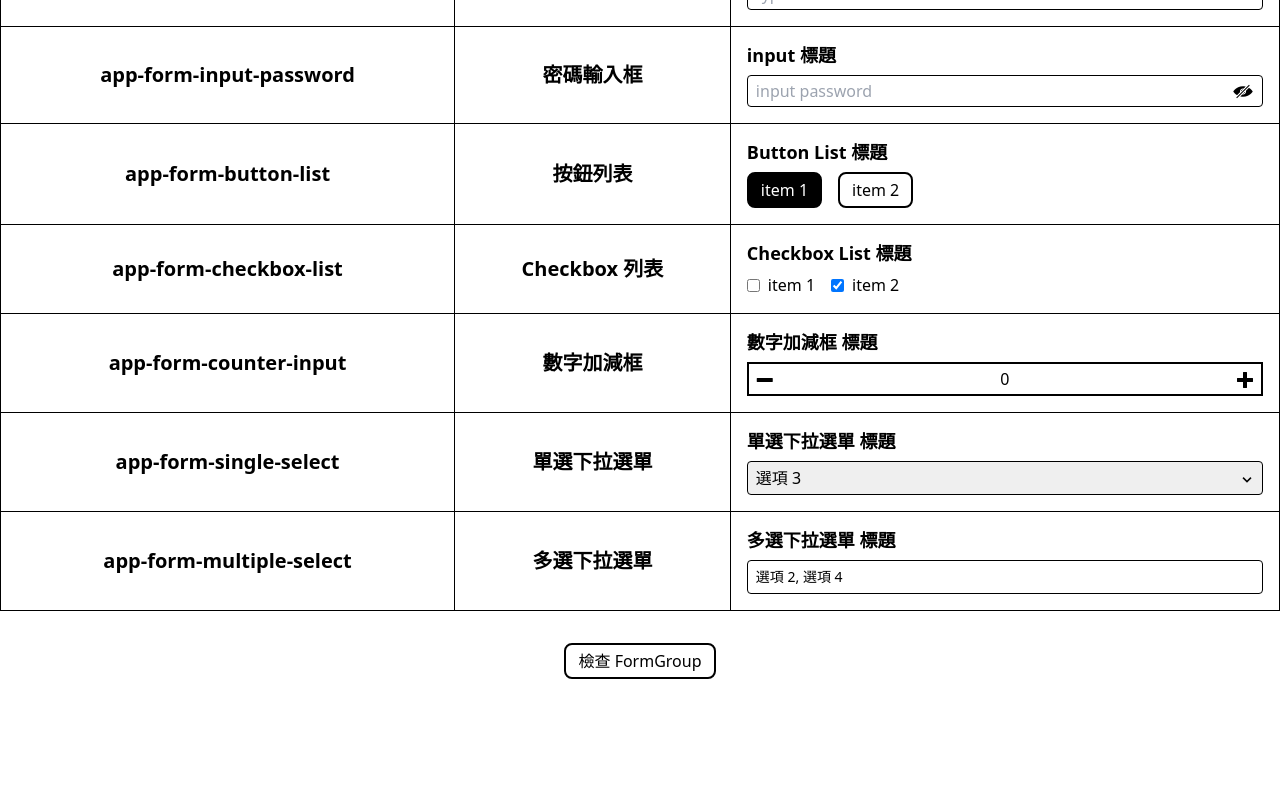
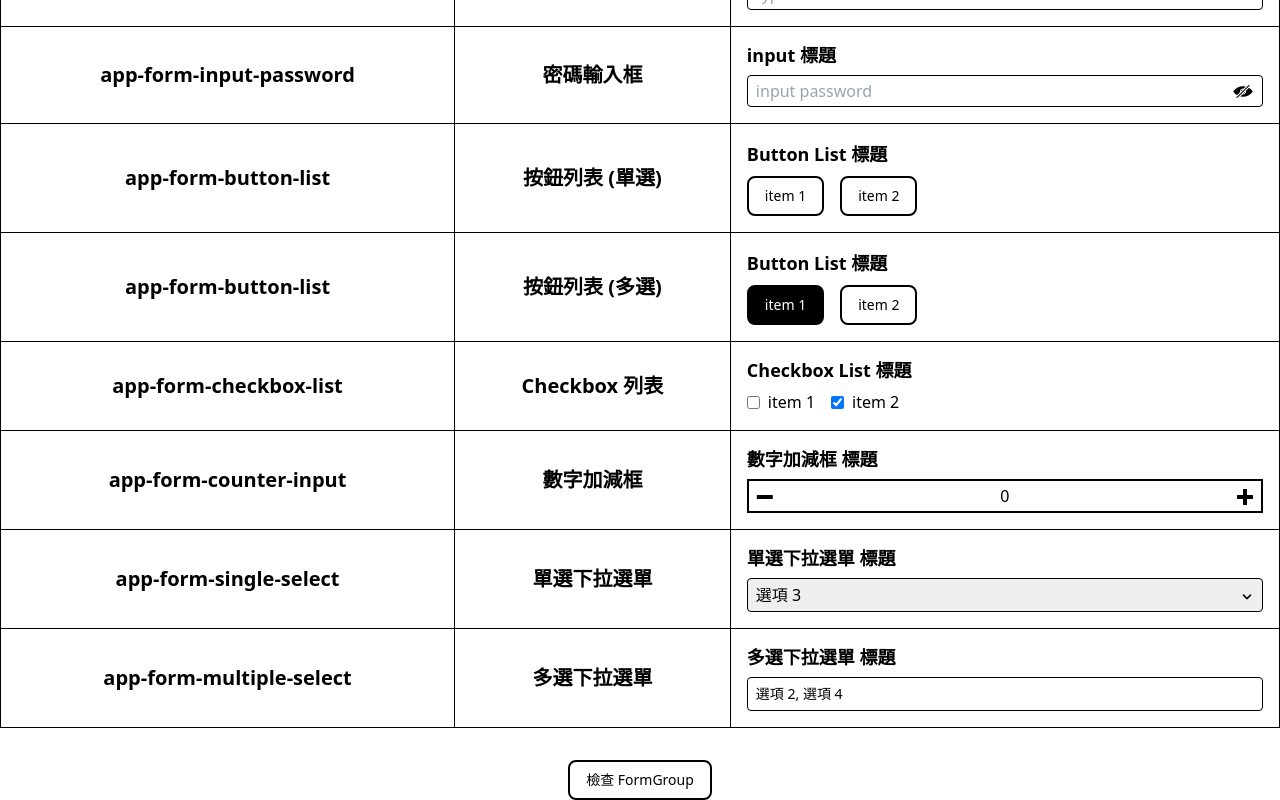
Before and after one commit to Charmying/Test-----Angular, an Angular app: page /pages/demo/demo-forms in a window 1280 px wide. Shown: the part 423-1223 px from the top of the page. Before the commit the page ends 1102 px from the top, so only its background shows below. Built offline with nearby package versions, Linux system fonts and the light colour scheme.

Commit message:
新增 app-form-button-list 共用元件單選多選 & app-button 點擊效果

```diff
--- a/src/app/pages/demo/demo-forms/demo-forms.component.html
+++ b/src/app/pages/demo/demo-forms/demo-forms.component.html
@@ -83,11 +83,24 @@
         <div class="text-h2">app-form-button-list</div>
       </td>
       <td class="text-center align-middle">
-        <div class="text-h2">按鈕列表</div>
+        <div class="text-h2">按鈕列表 (單選)</div>
       </td>
       <td>
         <div>
-          <app-form-button-list [form]="form" [title]="'Button List 標題'" [data]="buttonListData" [formControlName]="'buttonList'"></app-form-button-list>
+          <app-form-button-list [form]="form" [title]="'Button List 標題'" [data]="buttonListData" [formControlName]="'singleButtonList'" [multiple]="false"></app-form-button-list>
+        </div>
+      </td>
+    </tr>
+    <tr>
+      <td class="text-center align-middle">
+        <div class="text-h2">app-form-button-list</div>
+      </td>
+      <td class="text-center align-middle">
+        <div class="text-h2">按鈕列表 (多選)</div>
+      </td>
+      <td>
+        <div>
+          <app-form-button-list [form]="form" [title]="'Button List 標題'" [data]="buttonListData" [formControlName]="'multipleButtonList'" [multiple]="true"></app-form-button-list>
         </div>
       </td>
     </tr>
--- a/src/app/pages/demo/demo-forms/demo-forms.component.ts
+++ b/src/app/pages/demo/demo-forms/demo-forms.component.ts
@@ -55,7 +55,8 @@ export class DemoFormsComponent {
       inputText_email: [''],
       inputText_tel: [''],
       inputPassword: [''],
-      buttonList: [['1']],
+      singleButtonList: [['1']],
+      multipleButtonList: [['1']],
       checkboxList: [['2']],
       plus_minus: ['0'],
       singleSelect: [''],
--- a/src/app/shared/components/button/button.component.html
+++ b/src/app/shared/components/button/button.component.html
@@ -1,17 +1,15 @@
-<div>
-  <button class="w-max rounded-lg px-3 py-1" [ngClass]="{'border-2 border-solid border-black': border}" (click)="click()">
-    <div class="flex">
-      @if (leftIcon) {
-        <div class="mr-1 self-center">
-          <app-icon name="{{ leftIcon }}"></app-icon>
-        </div>
-      }
-      <div class="text-body1">{{ text }}</div>
-      @if (rightIcon) {
-        <div class="ml-1 self-center">
-          <app-icon name="{{ rightIcon }}"></app-icon>
-        </div>
-      }
-    </div>
-  </button>
-</div>
+<button class="w-max h-10 px-4 py-1 rounded-lg transition-colors duration-200" [ngClass]="[buttonClass, border ? 'border-2 border-solid border-black' : 'border-0']" (click)="click()">
+  <div class="flex items-center">
+    <ng-container *ngIf="leftIcon">
+      <div class="mr-1">
+        <app-icon [name]="leftIcon"></app-icon>
+      </div>
+    </ng-container>
+    <div class="text-sm font-medium">{{ text }}</div>
+    <ng-container *ngIf="rightIcon">
+      <div class="ml-1">
+        <app-icon [name]="rightIcon"></app-icon>
+      </div>
+    </ng-container>
+  </div>
+</button>
--- a/src/app/shared/components/forms/form-button-list/form-button-list.component.html
+++ b/src/app/shared/components/forms/form-button-list/form-button-list.component.html
@@ -1,8 +1,8 @@
 <div [formGroup]="form">
-  <div *ngIf="title" class="text-h3 mb-2">{{ title }}</div>
-  <div class="flex gap-4">
-    <div *ngFor="let item of data; let i = index">
-      <button class="border-2 border-solid border-black rounded-lg px-3 py-1" [class]="isChecked(item) ? 'bg-black text-white' : 'bg-white text-black'" (click)="selectButton(item)">{{ item.name }}</button>
+  <div *ngIf="title" class="text-lg font-semibold mb-2">{{ title }}</div>
+  <div class="flex gap-4 flex-wrap">
+    <div *ngFor="let item of data">
+      <app-button [text]="item.name" [buttonClass]="isChecked(item) ? 'bg-black text-white border-black' : 'bg-white text-black border-black'" (buttonClick)="selectButton(item)"></app-button>
     </div>
   </div>
 </div>
--- a/src/app/shared/components/forms/form-button-list/form-button-list.component.ts
+++ b/src/app/shared/components/forms/form-button-list/form-button-list.component.ts
@@ -2,13 +2,14 @@ import { CommonModule } from '@angular/common';
 import { Component, Input, OnInit } from '@angular/core';
 import { FormGroup, ReactiveFormsModule } from '@angular/forms';
 import { BaseCommonObj } from '../../../class/common';
+import { ButtonComponent } from '../../button/button.component';
 
 @Component({
   selector: 'app-form-button-list',
   templateUrl: './form-button-list.component.html',
   styleUrls: ['./form-button-list.component.scss'],
   standalone: true,
-  imports: [CommonModule, ReactiveFormsModule],
+  imports: [CommonModule, ReactiveFormsModule, ButtonComponent],
 })
 export class FormButtonListComponent implements OnInit {
   /** FormGroup */
@@ -19,23 +20,44 @@ export class FormButtonListComponent implements OnInit {
   @Input() data: BaseCommonObj[] = [];
   /** formControlName */
   @Input() formControlName = '';
+  /** 是否為多選模式，預設為 false（單選） */
+  @Input() multiple = false;
 
   ngOnInit(): void {
-    const initialValue = this.form.get(this.formControlName)?.value || [];
-    this.form.get(this.formControlName)?.setValue(initialValue);
+    const control = this.form.get(this.formControlName);
+    if (!control) return;
+
+    const initialValue = control.value;
+    if (this.multiple) {
+      control.setValue(initialValue || []);
+    } else {
+      control.setValue(initialValue || null);
+    }
   }
 
   selectButton(item: BaseCommonObj): void {
-    const currentValue = this.form.get(this.formControlName)?.value || [];
-    if (currentValue.includes(item.id)) {
-      this.form.get(this.formControlName)?.setValue(currentValue.filter((id: string) => id !== item.id));
+    const control = this.form.get(this.formControlName);
+    if (!control) return;
+
+    const currentValue = control.value;
+
+    if (this.multiple) {
+      const selectedIds: string[] = currentValue || [];
+      if (selectedIds.includes(item.id)) {
+        control.setValue(selectedIds.filter(id => id !== item.id));
+      } else {
+        control.setValue([...selectedIds, item.id]);
+      }
     } else {
-      this.form.get(this.formControlName)?.setValue([...currentValue, item.id]);
+      control.setValue(currentValue === item.id ? null : item.id);
     }
   }
 
   isChecked(item: BaseCommonObj): boolean {
-    const currentValue = this.form.get(this.formControlName)?.value || [];
-    return currentValue.includes(item.id);
+    const control = this.form.get(this.formControlName);
+    if (!control) return false;
+
+    const value = control.value;
+    return this.multiple ? (value || []).includes(item.id) : value === item.id;
   }
 }
```
Also changed, not shown: src/app/shared/components/button/button.component.ts (+5 -4 lines).
